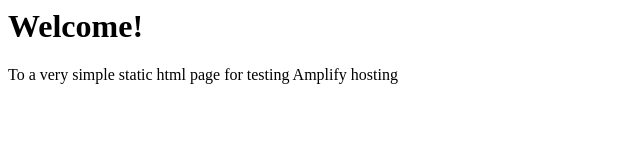
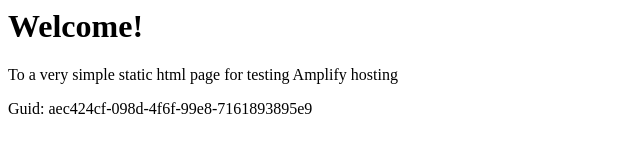
Before and after one commit to aws-aemilia-bah/Github-PR-Commit-Integration-Test-DoNotTouch-v1-preprod-me-south-1, a website: page src/index.html in a window 1280 px wide. Shown: the whole page, without its empty margins (0-640 px from the left). Drawn offline with Linux system fonts and the light colour scheme.

Commit message:
commit from integ tests

```diff
--- a/src/index.html
+++ b/src/index.html
@@ -1,3 +1,5 @@
+
+
 <html lang="en">
 
 <head>
@@ -10,6 +12,6 @@
 <body>
     <h1>Welcome!</h1>
     <p>To a very simple static html page for testing Amplify hosting</p>
-</body>
+    <p>Guid: aec424cf-098d-4f6f-99e8-7161893895e9</p></body>
 
 </html>
```
